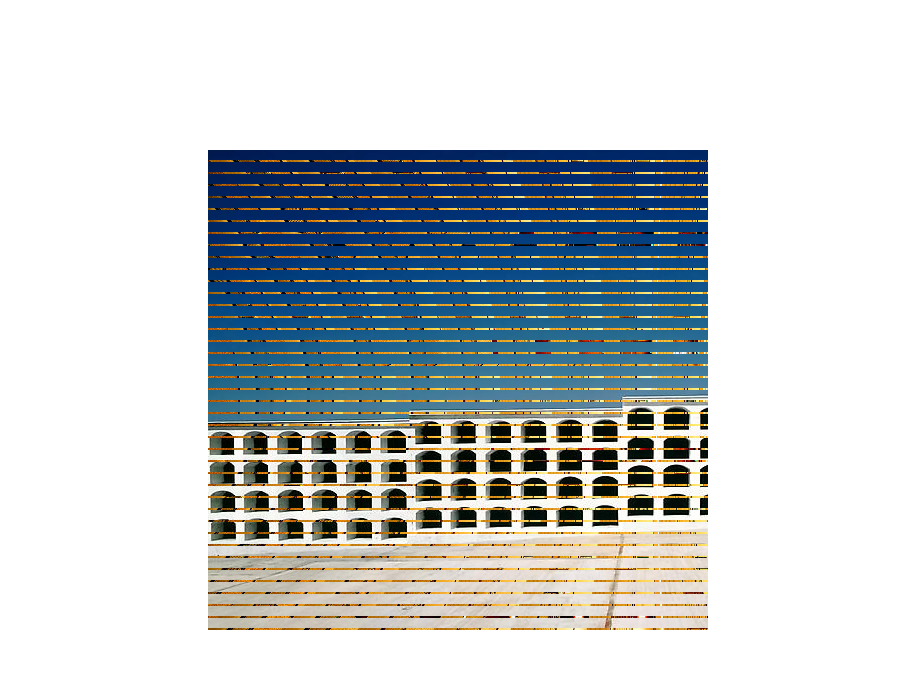
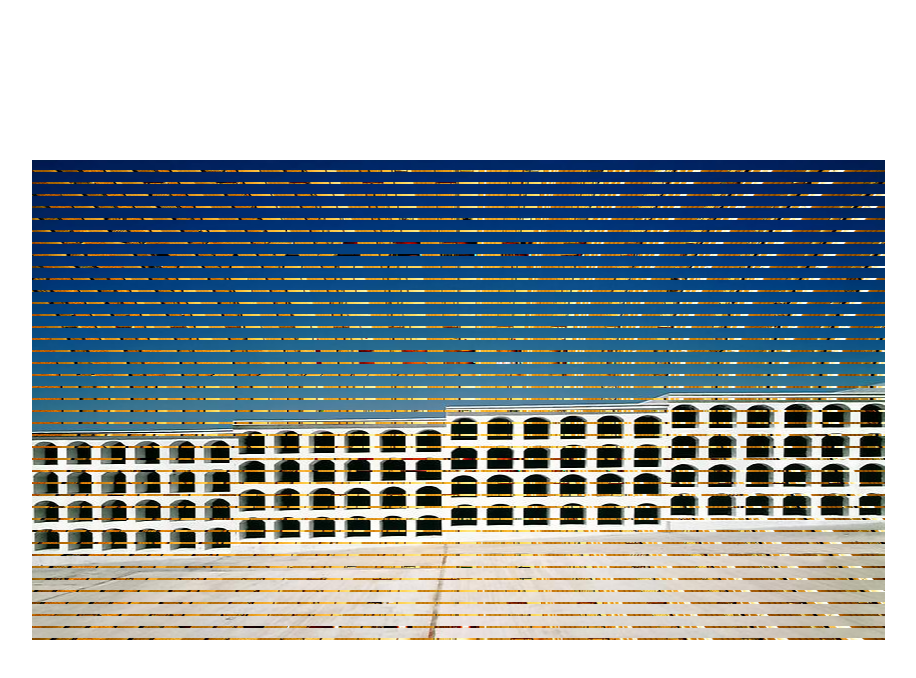
Before and after one commit to Soreine/canvas-playground, a website with bundled scripts: page index.html in a window 1280 px wide. Shown: the whole page, without its empty margins (182-1098 px from the left). Built offline with nearby package versions, Linux system fonts and the light colour scheme.

Commit message:
Adapt size of canvas

```diff
--- a/index.html
+++ b/index.html
@@ -22,6 +22,6 @@
         </style>
     </head>
     <body>
-        <canvas id="canvas" width="500" height="500"></canvas>
+        <canvas id="canvas" width="853" height="480"></canvas>
     </body>
 </html>
```
